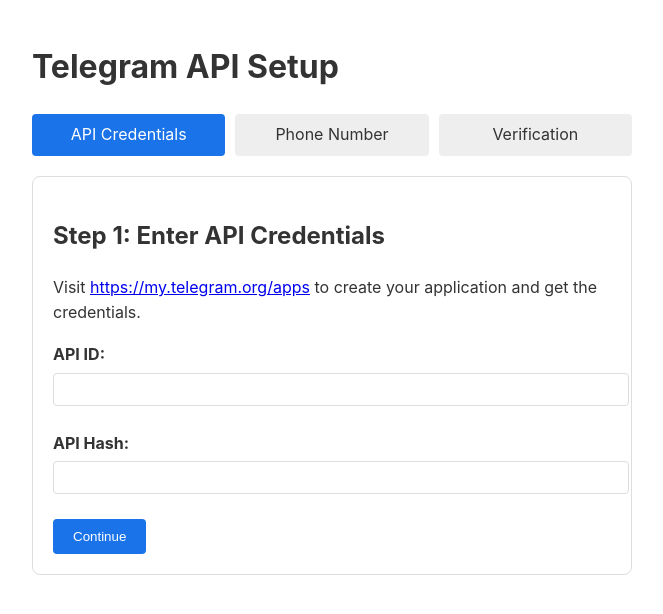
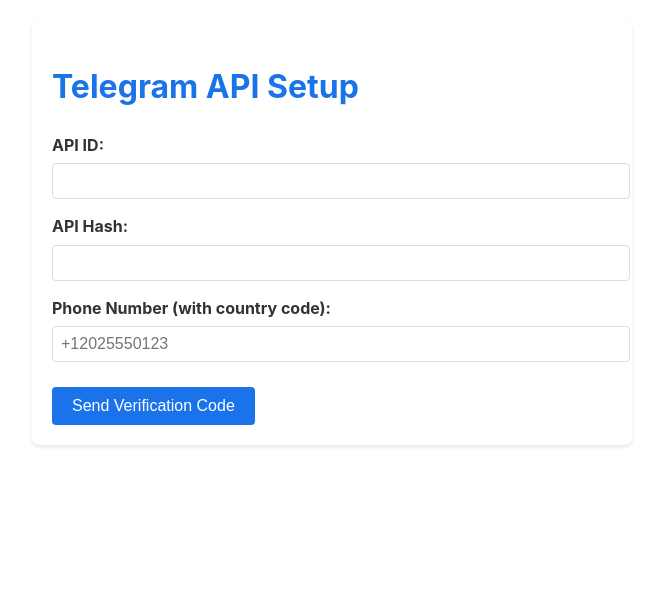
Before and after one commit to glushenkovIG/telegram-proxy-caching-client, a Flask app: page /setup in a window 1280 px wide. Shown: the top 614 px of the page, without its empty margins (308-971 px from the left). Run offline with Flask 3, Linux system fonts and the light colour scheme.

Commit message:
Assistant checkpoint: Updated setup page with better UX and verification code input
Assistant generated file changes:
- templates/setup.html: Improve setup page with verification code input

---

User prompt:

re-work this page, there is no box to put the code in, what the fuck?

Replit-Commit-Author: Assistant
Replit-Commit-Session-Id: dcd43077-a449-4137-b443-baa674c1b57f

```diff
--- a/templates/setup.html
+++ b/templates/setup.html
@@ -1,4 +1,3 @@
-
 <!DOCTYPE html>
 <html lang="en">
 <head>
@@ -14,15 +13,15 @@
             margin: 0 auto;
             padding: 20px;
         }
-        .step {
+        .container {
+            background: white;
+            padding: 20px;
+            border-radius: 8px;
+            box-shadow: 0 2px 4px rgba(0,0,0,0.1);
+        }
+        h1 {
             margin-bottom: 20px;
-            padding: 20px;
-            border: 1px solid #ddd;
-            border-radius: 8px;
-            display: none;
-        }
-        .step.active {
-            display: block;
+            color: #1a73e8;
         }
         .form-group {
             margin-bottom: 15px;
@@ -37,39 +36,29 @@
             padding: 8px;
             border: 1px solid #ddd;
             border-radius: 4px;
-            margin-bottom: 10px;
+            font-size: 16px;
         }
         button {
-            background-color: #1a73e8;
+            background: #1a73e8;
             color: white;
             border: none;
             padding: 10px 20px;
             border-radius: 4px;
             cursor: pointer;
+            font-size: 16px;
+            margin-top: 10px;
         }
-        button:disabled {
-            background-color: #ccc;
-            cursor: not-allowed;
+        button:hover {
+            background: #1557b0;
         }
-        .progress {
-            display: flex;
-            margin-bottom: 20px;
-            gap: 10px;
+        .verification-section {
+            margin-top: 20px;
+            padding-top: 20px;
+            border-top: 1px solid #eee;
+            display: none;
         }
-        .progress-step {
-            flex: 1;
-            padding: 8px;
-            background: #eee;
-            text-align: center;
-            border-radius: 4px;
-        }
-        .progress-step.active {
-            background: #1a73e8;
-            color: white;
-        }
-        .progress-step.done {
-            background: #4CAF50;
-            color: white;
+        .verification-section.visible {
+            display: block;
         }
         .alert {
             padding: 10px;
@@ -79,32 +68,16 @@
         .alert-error {
             background: #ffebee;
             color: #c62828;
-            border: 1px solid #ef9a9a;
         }
         .alert-success {
             background: #e8f5e9;
             color: #2e7d32;
-            border: 1px solid #a5d6a7;
-        }
-        #statusMessage {
-            margin-top: 10px;
-            padding: 10px;
-            border-radius: 4px;
         }
     </style>
 </head>
 <body>
-    <h1>Telegram API Setup</h1>
-
-    <div class="progress">
-        <div class="progress-step active" id="step1-indicator">API Credentials</div>
-        <div class="progress-step" id="step2-indicator">Phone Number</div>
-        <div class="progress-step" id="step3-indicator">Verification</div>
-    </div>
-
-    <div id="step1" class="step active">
-        <h2>Step 1: Enter API Credentials</h2>
-        <p>Visit <a href="https://my.telegram.org/apps" target="_blank">https://my.telegram.org/apps</a> to create your application and get the credentials.</p>
+    <div class="container">
+        <h1>Telegram API Setup</h1>
 
         <div class="form-group">
             <label for="api_id">API ID:</label>
@@ -116,99 +89,53 @@
             <input type="text" id="api_hash" required>
         </div>
 
-        <button onclick="nextStep(1)">Continue</button>
-    </div>
-
-    <div id="step2" class="step">
-        <h2>Step 2: Phone Number</h2>
         <div class="form-group">
             <label for="phone">Phone Number (with country code):</label>
             <input type="text" id="phone" placeholder="+12025550123" required>
         </div>
 
-        <button onclick="requestCode()">Send Code</button>
-        <button onclick="prevStep(2)" style="background-color: #666;">Back</button>
+        <button onclick="requestCode()">Send Verification Code</button>
+
+        <div id="verification-section" class="verification-section">
+            <div class="form-group">
+                <label for="verification_code">Verification Code:</label>
+                <input type="text" id="verification_code" placeholder="Enter code from Telegram" required>
+            </div>
+            <button onclick="verifyCode()">Verify Code</button>
+        </div>
+
+        <div id="status-message"></div>
     </div>
 
-    <div id="step3" class="step">
-        <h2>Step 3: Verification Code</h2>
-        <div class="form-group">
-            <label for="code">Enter the code sent to your Telegram app:</label>
-            <input type="text" id="code" required>
-        </div>
-
-        <button onclick="verifyCode()">Verify</button>
-        <button onclick="prevStep(3)" style="background-color: #666;">Back</button>
-    </div>
-
-    <div id="statusMessage"></div>
-
     <script>
-        let currentStep = 1;
-        const credentials = {};
-
         function showStatus(message, type = 'success') {
-            const statusDiv = document.getElementById('statusMessage');
+            const statusDiv = document.getElementById('status-message');
             statusDiv.className = `alert alert-${type}`;
             statusDiv.textContent = message;
         }
 
-        function nextStep(step) {
-            if (step === 1) {
-                const apiId = document.getElementById('api_id').value;
-                const apiHash = document.getElementById('api_hash').value;
+        async function requestCode() {
+            const api_id = document.getElementById('api_id').value;
+            const api_hash = document.getElementById('api_hash').value;
+            const phone = document.getElementById('phone').value;
 
-                if (!apiId || !apiHash) {
-                    showStatus('Please fill in all credentials', 'error');
-                    return;
-                }
-
-                credentials.api_id = apiId;
-                credentials.api_hash = apiHash;
-            }
-
-            document.querySelector(`.step.active`).classList.remove('active');
-            document.getElementById(`step${step + 1}`).classList.add('active');
-
-            document.querySelector(`#step${step}-indicator`).classList.remove('active');
-            document.querySelector(`#step${step}-indicator`).classList.add('done');
-            document.querySelector(`#step${step + 1}-indicator`).classList.add('active');
-
-            currentStep = step + 1;
-        }
-
-        function prevStep(step) {
-            document.querySelector(`.step.active`).classList.remove('active');
-            document.getElementById(`step${step - 1}`).classList.add('active');
-
-            document.querySelector(`#step${step}-indicator`).classList.remove('active');
-            document.querySelector(`#step${step - 1}-indicator`).classList.remove('done');
-            document.querySelector(`#step${step - 1}-indicator`).classList.add('active');
-
-            currentStep = step - 1;
-        }
-
-        async function requestCode() {
-            const phone = document.getElementById('phone').value;
-            if (!phone) {
-                showStatus('Please enter your phone number', 'error');
+            if (!api_id || !api_hash || !phone) {
+                showStatus('Please fill in all fields', 'error');
                 return;
             }
-
-            credentials.phone = phone;
 
             try {
                 const response = await fetch('/setup_process', {
                     method: 'POST',
                     headers: { 'Content-Type': 'application/json' },
-                    body: JSON.stringify(credentials)
+                    body: JSON.stringify({ api_id, api_hash, phone })
                 });
 
                 const data = await response.json();
 
                 if (data.status === 'code_sent') {
+                    document.getElementById('verification-section').classList.add('visible');
                     showStatus('Verification code sent to your Telegram app');
-                    nextStep(2);
                 } else {
                     showStatus(data.message || 'Failed to send verification code', 'error');
                 }
@@ -218,7 +145,7 @@
         }
 
         async function verifyCode() {
-            const code = document.getElementById('code').value;
+            const code = document.getElementById('verification_code').value;
             if (!code) {
                 showStatus('Please enter the verification code', 'error');
                 return;
@@ -235,8 +162,6 @@
 
                 if (data.status === 'success') {
                     showStatus('Successfully authenticated!');
-                    document.querySelector('#step3-indicator').classList.remove('active');
-                    document.querySelector('#step3-indicator').classList.add('done');
                     setTimeout(() => window.location.href = '/', 2000);
                 } else {
                     showStatus(data.message || 'Verification failed', 'error');
```
